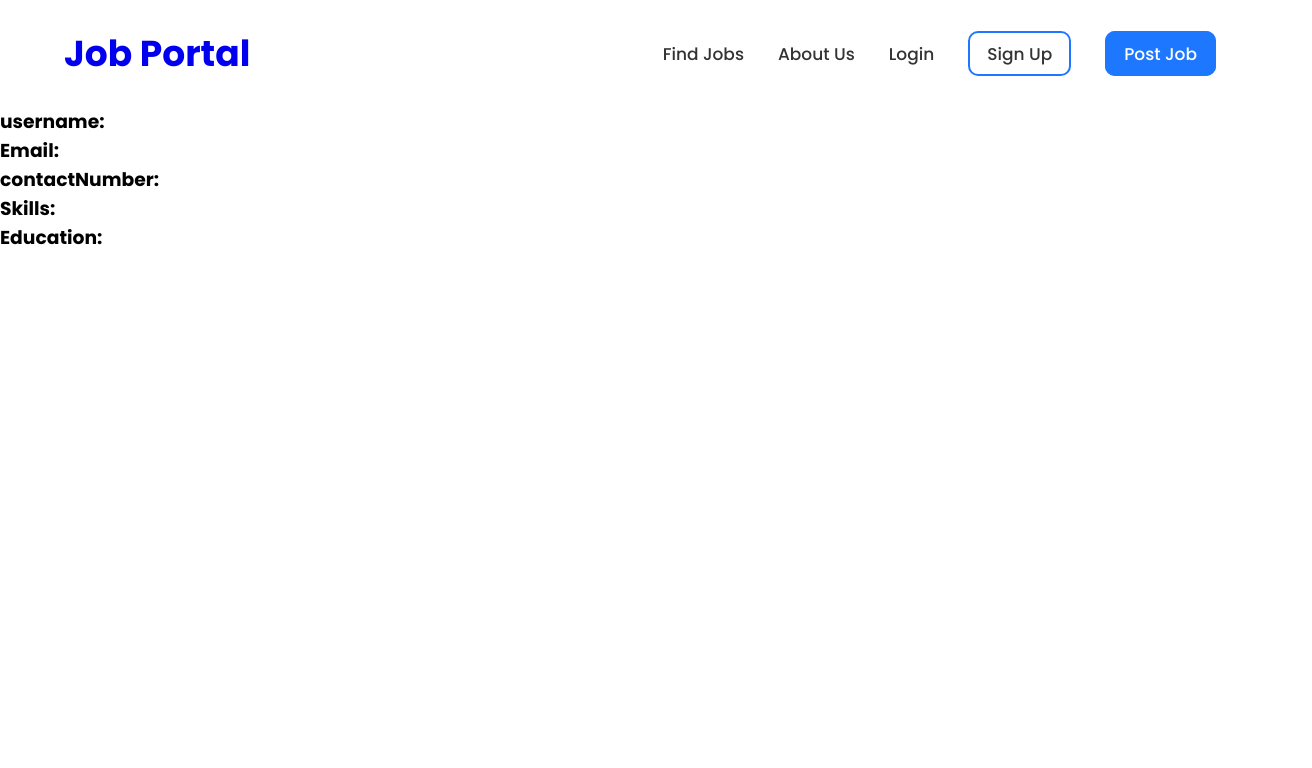
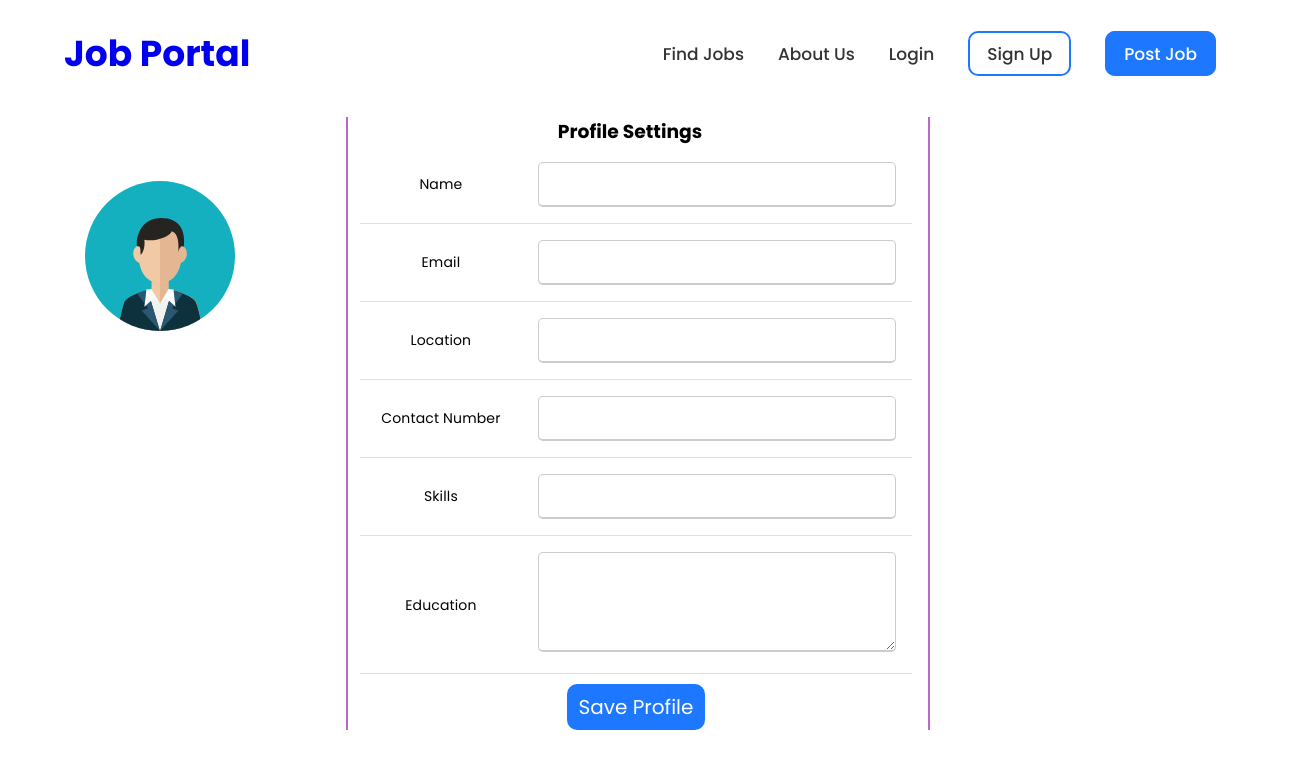
Before and after one commit to faizann7/jobportal, a React (Create React App) app in the folder frontend/: page /about in a window 1280 px wide. Shown: the top 768 px of the page, 1312 px wide, since content can reach past the window. Built offline with nearby package versions, Linux system fonts and the light colour scheme; no server answers.

Commit message:
about completed

```diff
--- a/frontend/src/components/Naavbar.js
+++ b/frontend/src/components/Naavbar.js
@@ -88,7 +88,7 @@ const Naavbar = () => {
       </div>
     );
   }
-  if (userType === "Applicant") {
+  if (userType === "applicant") {
     return (
       <div>
         <section className="container-nav row nav">
@@ -107,22 +107,18 @@ const Naavbar = () => {
               </li>
               <li>
                 <Link className="link" to="/about">
-                  About Us
+                  About
                 </Link>
               </li>
               <li>
                 <Link className="link" to="/login">
-                  Login
+                  My Jobs
                 </Link>
               </li>
+
               <li>
-                <Link className="nav-btn-1" to="/register">
-                  Sign Up
-                </Link>
-              </li>
-              <li>
-                <Link className="nav-btn-2" to="postjob">
-                  Post Job
+                <Link className="nav-btn-1" onClick={logout} to="#">
+                  Logout
                 </Link>
               </li>
             </ul>
--- a/frontend/src/pages/about.js
+++ b/frontend/src/pages/about.js
@@ -38,16 +38,20 @@ const About = () => {
   const [location, setLocation] = useState("");
   const [companyURL, setCompanyURL] = useState("");
   const [companyDescription, setCompanyDescription] = useState("");
+  const [skills, setSkills] = useState([]);
+  const [education, setEducation] = useState([]);
 
   const update = (e) => {
     e.preventDefault();
-    const UPDATE_URL = `http://localhost:5000/api/recruiter/updateprofile/${userId}`;
+    const UPDATE_URL = `http://localhost:5000/api/${userType}/updateprofile/${userId}`;
     const data = {};
     if (name) data.name = name;
     if (email) data.email = email;
     if (location) data.location = location;
     if (contactNumber) data.contactNumber = contactNumber;
     if (companyURL) data.companyURL = companyURL;
+    if (skills) data.skills = skills;
+    if (education) data.education = education;
 
     axios({
       method: "PUT",
@@ -169,11 +173,93 @@ const About = () => {
   } else {
     return (
       <>
-        <h3>username: {user.username}</h3>
-        <h3>Email: {user.email}</h3>
-        <h3>contactNumber: {user.contactNumber}</h3>
-        <h3>Skills: {user.skills}</h3>
-        <h3>Education: {user.contactNumber}</h3>
+        <div class="container-about">
+          <div class="laft">
+            <Avatar className="avatar" />
+            <h2>{user.username}</h2>
+            <h5>{user.email}</h5>
+          </div>
+          <div class="raght">
+            <h3>Profile Settings</h3>
+            <form onSubmit={update} className="fields">
+              <Table>
+                <TableRow>
+                  <TableCell align="center">
+                    <div>Name</div>
+                  </TableCell>
+                  <TableCell align="center">
+                    <input
+                      className="aboutinput"
+                      placeholder={user.username}
+                      onChange={({ target }) => setName(target.value)}
+                    />
+                  </TableCell>
+                </TableRow>
+                <TableRow>
+                  <TableCell align="center">
+                    <div>Email</div>
+                  </TableCell>
+                  <TableCell align="center">
+                    <input
+                      className="aboutinput"
+                      placeholder={user.email}
+                      onChange={({ target }) => setEmail(target.value)}
+                    />
+                  </TableCell>
+                </TableRow>
+                <TableRow>
+                  <TableCell align="center">
+                    <div>Location</div>
+                  </TableCell>
+                  <TableCell align="center">
+                    <input
+                      className="aboutinput"
+                      placeholder={user.location}
+                      onChange={({ target }) => setLocation(target.value)}
+                    />
+                  </TableCell>
+                </TableRow>
+                <TableRow>
+                  <TableCell align="center">
+                    <div>Contact Number</div>
+                  </TableCell>
+                  <TableCell align="center">
+                    <input
+                      className="aboutinput"
+                      placeholder={user.contactNumber}
+                      onChange={({ target }) => setContactNumber(target.value)}
+                    />
+                  </TableCell>
+                </TableRow>
+                <TableRow>
+                  <TableCell align="center">
+                    <div>Skills</div>
+                  </TableCell>
+                  <TableCell align="center">
+                    <input
+                      className="aboutinput"
+                      placeholder={user.skills}
+                      onChange={({ target }) => setSkills(target.value)}
+                    />
+                  </TableCell>
+                </TableRow>
+                <TableRow>
+                  <TableCell align="center">
+                    <div>Education</div>
+                  </TableCell>
+                  <TableCell align="center">
+                    <textarea
+                      className="abouttext"
+                      placeholder={user.education}
+                    />
+                  </TableCell>
+                </TableRow>
+              </Table>
+              <button class="save-btn">Save Profile</button>
+            </form>
+          </div>
+          <div className="third"></div>
+        </div>
       </>
     );
   }
```
Also changed, not shown: 1 other file (tests, documents, lock files or other folders).
